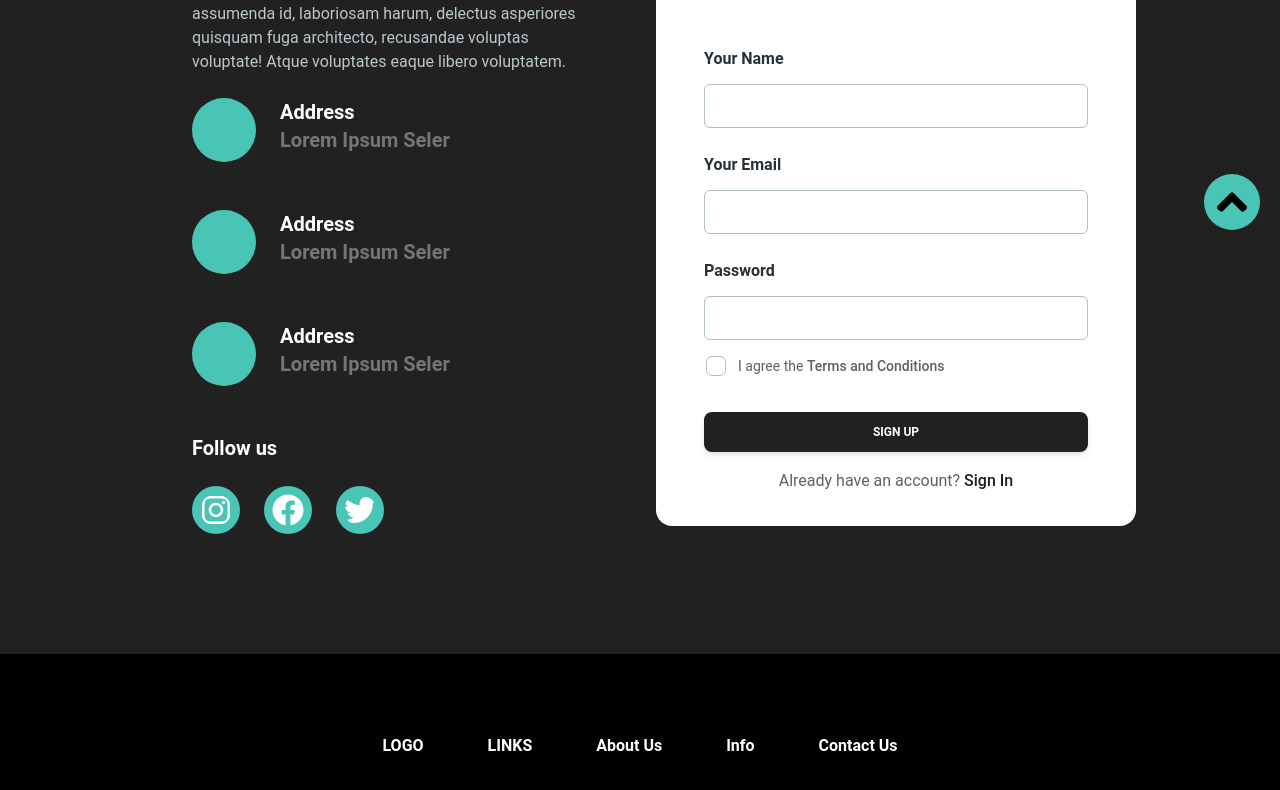
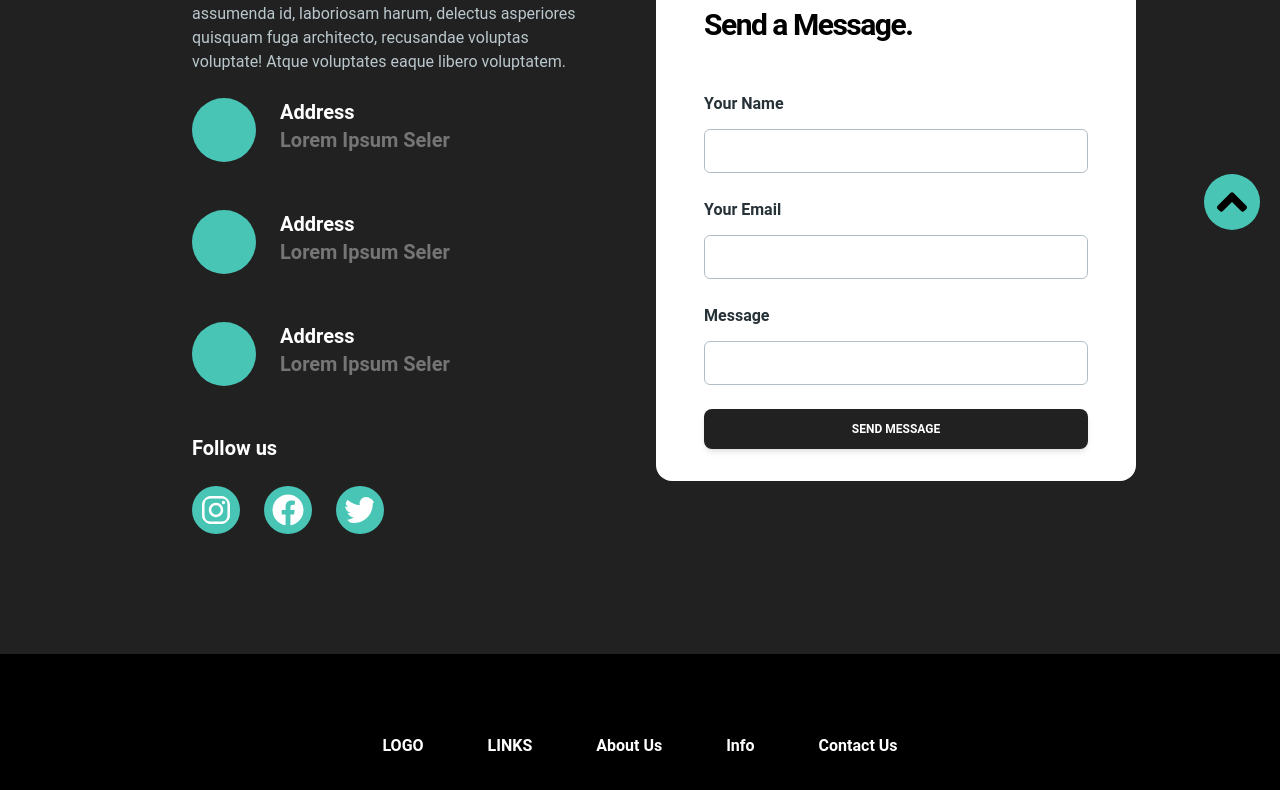
Before and after one commit to Prashant2002pd/freepani-project, a Next.js app: page /contact_us in a window 1280 px wide. Shown: the part 562-1352 px from the top of the page. Built offline with nearby package versions, Linux system fonts and the light colour scheme.

Commit message:
fix the framer motion

```diff
--- a/app/Template.jsx
+++ b/app/Template.jsx
@@ -6,7 +6,7 @@ export default function Template({ children }) {
     <motion.div
       initial={{ y: 20, opacity: 0 }}
       animate={{ y: 0, opacity: 100 }}
-      transition={{ type: "easeIn", duration: 1 }}
+      transition={{ delay: 0.25 }}
     >
       {children}
     </motion.div>
--- a/app/contact_us/page.jsx
+++ b/app/contact_us/page.jsx
@@ -1,50 +1,78 @@
 import { BsFillSendFill } from "react-icons/bs";
-import {Card,Input,Checkbox,Button,Typography} from "@components/MaterialTailwind.jsx"
+import {
+  Card,
+  Input,
+  Checkbox,
+  Button,
+  Typography,
+} from "@components/MaterialTailwind.jsx";
 import { FaFacebook, FaInstagram, FaTwitter } from "react-icons/fa";
+import Template from "@app/Template";
 
 const Contact = () => {
   return (
-    <div className='w-screen bg-primary-black grid gap-12 place-items-center pt-24 pb-12 h-full'>
+    <Template>
+      <div className="w-screen bg-primary-black grid gap-12 place-items-center pt-24 pb-12 h-full">
         <div className="grid place-items-center py-12">
-        <h1 className='font-bold text-6xl text-primary-white tracking-wider'>Contact Us</h1>
-        <p className="text-gray-700 w-4/6 text-center">Lorem, ipsum dolor sit amet consectetur adipisicing elit. Optio iure aut, repellendus numquam voluptate ullam accusamus quam rerum ex distinctio ratione maiores mollitia saepe labore laboriosam excepturi corrupti repudiandae officia?</p>
+          <h1 className="font-bold text-6xl text-primary-white tracking-wider">
+            Contact Us
+          </h1>
+          <p className="text-gray-700 w-4/6 text-center">
+            Lorem, ipsum dolor sit amet consectetur adipisicing elit. Optio iure
+            aut, repellendus numquam voluptate ullam accusamus quam rerum ex
+            distinctio ratione maiores mollitia saepe labore laboriosam
+            excepturi corrupti repudiandae officia?
+          </p>
         </div>
-      <div className='shadow-xl w-full py-12 px-48 bg-gray-900 grid grid-cols-2 place-items-center gap-32'>
-        <div className='text-primary-white py-12 h-full w-full'>
+        <div className="shadow-xl w-full py-12 px-48 bg-gray-900 grid grid-cols-2 place-items-center gap-32">
+          <div className="text-primary-white py-12 h-full w-full">
             <h1 className="font-semibold text-5xl">Get in Touch.</h1>
-          <p className="text-primary-grey">Lorem ipsum dolor sit amet consectetur adipisicing elit. Quo ducimus veritatis magnam. Neque assumenda id, laboriosam harum, delectus asperiores quisquam fuga architecto, recusandae voluptas voluptate! Atque voluptates eaque libero voluptatem.</p>
+            <p className="text-primary-grey">
+              Lorem ipsum dolor sit amet consectetur adipisicing elit. Quo
+              ducimus veritatis magnam. Neque assumenda id, laboriosam harum,
+              delectus asperiores quisquam fuga architecto, recusandae voluptas
+              voluptate! Atque voluptates eaque libero voluptatem.
+            </p>
             <div className="flex gap-6 py-6">
               <div className="w-16 aspect-square bg-primary-lightblue rounded-full"></div>
               <div>
                 <h1 className="font-bold text-xl">Address</h1>
-              <h1 className="font-semibold text-xl text-gray-600">Lorem Ipsum Seler</h1>
+                <h1 className="font-semibold text-xl text-gray-600">
+                  Lorem Ipsum Seler
+                </h1>
               </div>
             </div>
             <div className="flex gap-6 py-6">
               <div className="w-16 aspect-square bg-primary-lightblue rounded-full"></div>
               <div>
                 <h1 className="font-bold text-xl">Address</h1>
-              <h1 className="font-semibold text-xl text-gray-600">Lorem Ipsum Seler</h1>
+                <h1 className="font-semibold text-xl text-gray-600">
+                  Lorem Ipsum Seler
+                </h1>
               </div>
             </div>
             <div className="flex gap-6 py-6">
               <div className="w-16 aspect-square bg-primary-lightblue rounded-full"></div>
               <div>
                 <h1 className="font-bold text-xl">Address</h1>
-              <h1 className="font-semibold text-xl text-gray-600">Lorem Ipsum Seler</h1>
+                <h1 className="font-semibold text-xl text-gray-600">
+                  Lorem Ipsum Seler
+                </h1>
               </div>
             </div>
             <div className="flex flex-col gap-6 py-6">
               <h1 className="font-bold text-xl">Follow us </h1>
               <div className="flex justify-between w-48">
-              <FaInstagram className="text-5xl p-2 rounded-full bg-primary-lightblue"/>
-              <FaFacebook className="text-5xl p-2 rounded-full bg-primary-lightblue"/>
-              <FaTwitter className="text-5xl p-2 rounded-full bg-primary-lightblue"/>
+                <FaInstagram className="text-5xl p-2 rounded-full bg-primary-lightblue" />
+                <FaFacebook className="text-5xl p-2 rounded-full bg-primary-lightblue" />
+                <FaTwitter className="text-5xl p-2 rounded-full bg-primary-lightblue" />
               </div>
             </div>
           </div>
-        <div className=' flex flex-col gap-4 place-items-start py-6 px-12 bg-primary-white rounded-2xl'>
-          <h1 className='font-bold text-3xl tracking-tighter'>Send a Message.</h1>
+          <div className=" flex flex-col gap-4 place-items-start py-6 px-12 bg-primary-white rounded-2xl">
+            <h1 className="font-bold text-3xl tracking-tighter">
+              Send a Message.
+            </h1>
             <Card color="transparent" className="w-full" shadow={false}>
               <form className="mt-8 mb-2 w-full max-w-screen-lg sm:w-96">
                 <div className="mb-1 flex flex-col gap-6">
@@ -53,7 +81,7 @@ const Contact = () => {
                   </Typography>
                   <Input
                     size="lg"
-                  placeholder="name@mail.com"
+                    placeholder="Name"
                     className=" !border-t-blue-gray-200 focus:!border-t-gray-900"
                     labelProps={{
                       className: "before:content-none after:content-none",
@@ -71,51 +99,29 @@ const Contact = () => {
                     }}
                   />
                   <Typography variant="h6" color="blue-gray" className="-mb-3">
-                  Password
+                    Message
                   </Typography>
                   <Input
-                  type="password"
+                    type="text"
                     size="lg"
-                  placeholder="********"
+                    placeholder="Message"
                     className=" !border-t-blue-gray-200 focus:!border-t-gray-900"
                     labelProps={{
                       className: "before:content-none after:content-none",
                     }}
                   />
                 </div>
-              <Checkbox
-                label={
-                  <Typography
-                    variant="small"
-                    color="gray"
-                    className="flex items-center font-normal"
-                  >
-                    I agree the
-                    <a
-                      href="#"
-                      className="font-medium transition-colors hover:text-gray-900"
-                    >
-                      &nbsp;Terms and Conditions
-                    </a>
-                  </Typography>
-                }
-                containerProps={{ className: "-ml-2.5" }}
-              />
+
                 <Button className="mt-6" fullWidth>
-                sign up
+                  Send Message
                 </Button>
-              <Typography color="gray" className="mt-4 text-center font-normal">
-                Already have an account?{" "}
-                <a href="#" className="font-medium text-gray-900">
-                  Sign In
-                </a>
-              </Typography>
               </form>
             </Card>
           </div>
         </div>
       </div>
-  )
-}
+    </Template>
+  );
+};
 
-export default Contact
+export default Contact;
--- a/app/gallery/page.jsx
+++ b/app/gallery/page.jsx
@@ -1,9 +1,12 @@
-import React from 'react'
+import Template from "@app/Template";
+import React from "react";
 
 const Gallery = () => {
   return (
-    <div>Gallery</div>
-  )
-}
+    <Template>
+      <div>Gallery</div>
+    </Template>
+  );
+};
 
-export default Gallery
+export default Gallery;
--- a/app/how_it_works/page.jsx
+++ b/app/how_it_works/page.jsx
@@ -1,9 +1,12 @@
-import React from 'react'
+import Template from "@app/Template";
+import React from "react";
 
 const HIW = () => {
   return (
-    <div>HIW</div>
-  )
-}
+    <Template>
+      <div>HIW</div>
+    </Template>
+  );
+};
 
-export default HIW
+export default HIW;
--- a/app/layout.jsx
+++ b/app/layout.jsx
@@ -4,6 +4,7 @@ import Nav from "@components/Nav";
 import { ThemeProvider } from "@components/MaterialTailwind";
 import ToTop from "@components/ToTop";
 import Footer from "@components/Footer";
+import Template from "./Template";
 
 const inter = Inter({ subsets: ["latin"] });
 
--- a/app/page.jsx
+++ b/app/page.jsx
@@ -1,7 +1,9 @@
 import React from "react";
+import Template from "./Template";
 
 const Home = () => {
   return (
+    <Template>
       <div className="bg-primary-darkblue pt-20">
         <div
           className="grid justify-center text-center content-center items-center"
@@ -32,10 +34,11 @@ const Home = () => {
               YOUR BRAND,OUR CANVAS
             </h2>
             <p className=" text-primary-black text-lg m-10 p-5 font-semibold">
-            We turned our bottles into canvases for a brand's message and offer
-            everything for free to consumers. A simple scan of our QR code
-            connects them to your brand's world, allowing you to reach your
-            target audience directly and track real-time campaign performance
+              We turned our bottles into canvases for a brand's message and
+              offer everything for free to consumers. A simple scan of our QR
+              code connects them to your brand's world, allowing you to reach
+              your target audience directly and track real-time campaign
+              performance
             </p>
           </div>
           <img
@@ -55,13 +58,15 @@ const Home = () => {
 
             <p className=" text-primary-white text-lg m-10 p-5 font-semibold">
               Our creative advertising solutions are designed to put a smile on
-            your audience's face and create a positive impression of your brand.
-            With our unique approach, we guarantee meaningful impressions and
-            the greatest brand loyalty platform in the ad industry.
+              your audience's face and create a positive impression of your
+              brand. With our unique approach, we guarantee meaningful
+              impressions and the greatest brand loyalty platform in the ad
+              industry.
             </p>
           </div>
         </div>
       </div>
+    </Template>
   );
 };
 
```
Also changed, not shown: app/about_us/page.jsx (+136 -56 lines). Lines whose indentation alone changed are shown as unchanged.
